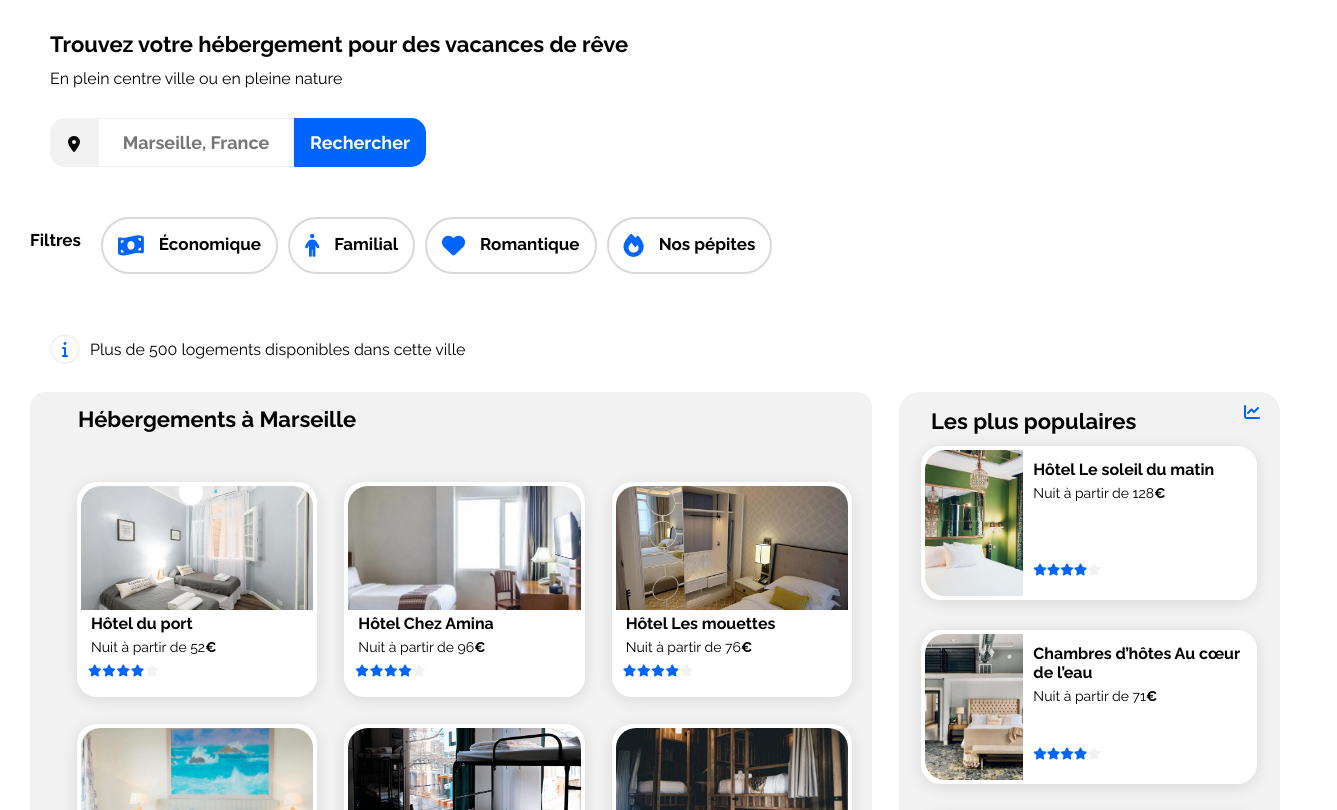
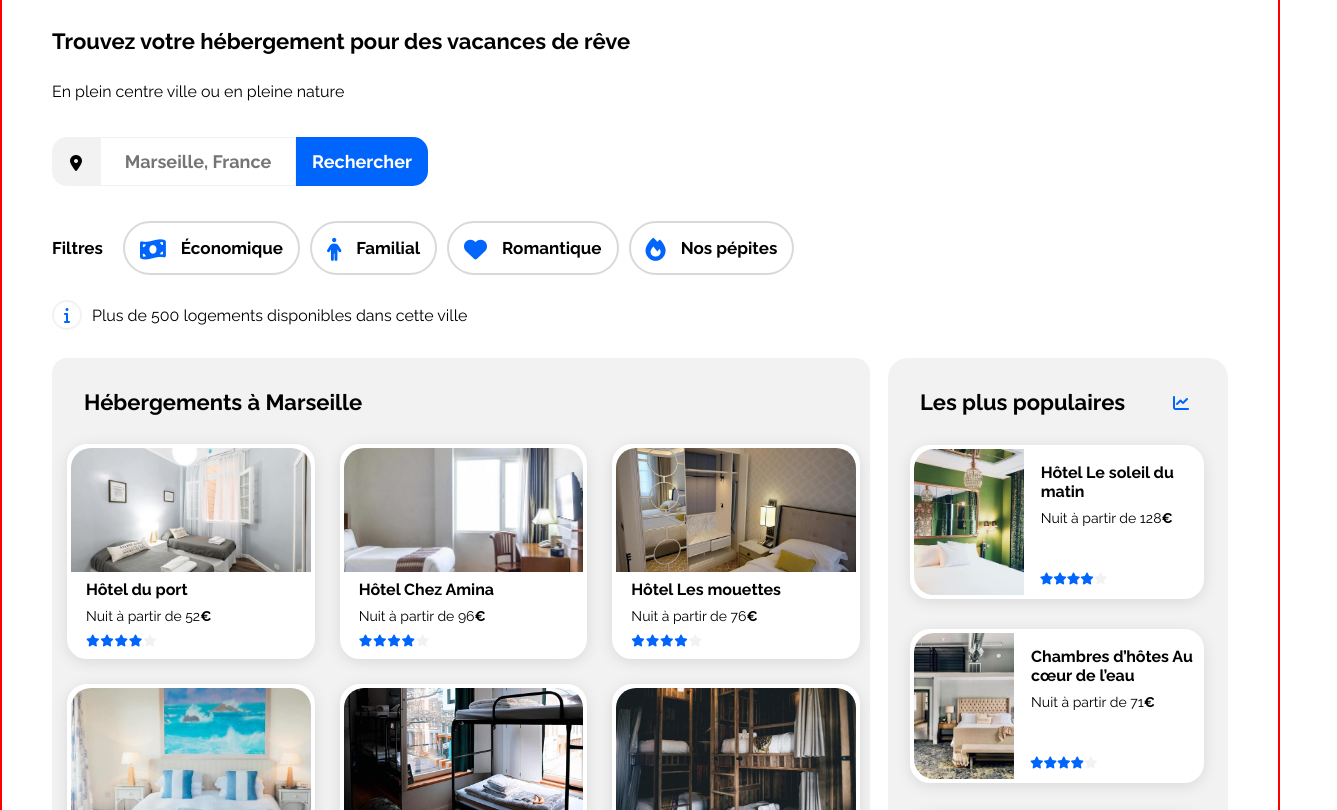
Before and after one commit to Sally-Glanowski/Booki, a plain HTML site: page index.html in a window 1280 px wide. Shown: the part 84-894 px from the top of the page, 1337 px wide, since content can reach past the window. Drawn offline with Linux system fonts and the light colour scheme.

Commit message:
modifications format desktop

```diff
--- a/index.html
+++ b/index.html
@@ -151,7 +151,7 @@
 
             </div>
                     <!--card4-->
-                    <div class="container-cards"><a href="#">
+                    <div class="container-cards2"><a href="#">
 
 
                             <div class="hebergements-cards1">
--- a/style.css
+++ b/style.css
@@ -1,14 +1,11 @@
-*{
-    margin:0;
-}
 
 
 body{
-    margin:0 auto;
-    width: 100%;
-    max-width: 1412px;
-    padding-right: 30px;
-    height: auto;
+    margin: 0 auto;
+    max-width: 1344px;
+    padding: 0px 50px 0px 50px;
+    border:solid red 2px;
+
 }
 
 
@@ -26,11 +23,13 @@ header{
 .hebergement-ul{
     display:flex;
     width: 200px;
-    padding-right:30px;
+    padding-right: 43px;
     padding-top: 20px;
     height:50px;
-    justify-content: space-between;margin-top: 0px;
+    justify-content: space-between;
+    margin-top: 0px;
     list-style-type:none;
+    gap:69px;
 }
 
 #hebergement-li{
@@ -61,7 +60,7 @@ li:hover:before { /*ajoute une pseudo classe pour la barre de survol*/
 
 
 .logo-small{
-    margin: 30px 0px 0px 30px;
+    padding: 30px 0px 0px 0px;
     width: 61.09px;
     height:19px;
 }
@@ -72,7 +71,7 @@ h1{
     font-weight: 700;
     line-height: 19px;
     letter-spacing: 0em;
-    margin: 40px 0px 15px 50px;
+    padding: 20px 0px 15px 0px;
 }
 
 p{
@@ -81,7 +80,7 @@ p{
     font-weight: 400;
     line-height: 19px;
     letter-spacing: 0em;
-    margin: 0px 0px 30px 50px;
+    padding: 0px 0px 20px 0px;
 }
 
 /*****BARRE DE LOCALISATION*****/
@@ -92,7 +91,7 @@ form {
     margin-bottom: 20px;
     width: 377px;
     height: 49px;
-    margin: 10px 0px 20px 50px;
+    padding: 0px 0px 5px 0px;
 }
 
 .fa-location-dot{
@@ -138,8 +137,7 @@ input{
 /*****FILTRES*****/
 
 #titre-filtres{
-    margin-left: 30px;
-    padding-right: 0;
+
     font-family: 'Raleway';
     font-size: 18px;
     font-weight: 700;
@@ -152,7 +150,7 @@ input{
     display:flex;
     flex-direction: row;
     gap:10px;
-    margin: 30px 0px 20px 20px;
+    margin: 0px 0px 20px 20px;
     font-family: 'Raleway';
     font-style: normal;
     font-weight: 700;
@@ -161,12 +159,14 @@ input{
 
 .container-filtres{
     display:flex;
+    padding-top:10px
 }
 
 #titre-filtres{
     display:flex;
     align-items: center;
     gap:100px;
+    height: 55px;
     font-family: 'Raleway';
     font-style: normal;
     font-weight: 700;
@@ -181,6 +181,7 @@ input{
     border: 2px solid #d9d9d9;
     padding:15px;
     border-radius: 30px;
+    height: 20px;
 }
 
 .icone:hover{
@@ -205,9 +206,11 @@ input{
 
 #info{
     display:flex;
-    margin: 40px 0px 20px 50px;
+    padding-left:0px;
+    margin: 37.5px 0px 37.5px 0px;
     gap:10px;
     margin-bottom: 28px;
+    margin-top:5px;
 }
 
 .fas.fa-info{
@@ -238,17 +241,28 @@ main{
 .container-cards{
     display:flex;
     width:100%;
-    max-width: 811px;
+    max-width: 871px;
     justify-content: center;
-    gap:27px;
-    margin: 70px 0px -43px 0px;
+    gap:25px;
+    padding-top: 86px;
+    padding-right: 20px;
 
+}
+
+.container-cards2{
+    display:flex;
+    width:100%;
+    max-width: 871px;
+    justify-content: center;
+    gap:25px;
+    padding-top: 25px;
+    padding-right: 20px;
 }
 
 .marseille-title{
     position: absolute;
-    top: 18px;
-    left: 28px;
+    top:35px;
+    left: 12px;
     margin: 0;
     padding: 0;
 }
@@ -263,9 +277,9 @@ main{
     position:relative;
     height: 614px;
     background-color: #f2f2f2;
-    margin-left:30px;
     border-radius: 15px;
-    padding:20px;
+    padding-bottom: 31px;
+    position: relative;
 }
 
 #afficher-plus{
@@ -279,6 +293,9 @@ main{
     font-weight: 700;
     line-height: 21px;
     letter-spacing: 0em;
+    position:absolute;
+    top:480px;
+    left: 26px;
 }
 
 .hebergements-cards1 :hover{
@@ -296,12 +313,14 @@ main{
 }
 
 .hebergements-cards1{
+    max-width: 250.33px;
+    min-width: 190px;;
     height: 207.25px;
     flex-basis: 30%;
     display: flex;
     flex-direction: column;
     justify-content: space-between;
-    padding: 4px;
+    border:4px solid white;
     background-color: #FFFFFF;
     border-radius: 20px;
     box-shadow: 0px 3px 15px rgba(0,0,0,0.1);
@@ -311,16 +330,16 @@ main{
     display: flex;
     flex-direction: column;
     justify-content: flex-start;
-    margin-top: 10px;
+
 
 }
 
 .card-txt1{
     display:flex;
     flex-direction: column;
-    flex-wrap: wrap;
+    height: 30px;
     text-align: left;
-    margin-left: 10px;
+    margin-left: 0px;
     margin-top:0px;
 }
 
@@ -330,8 +349,8 @@ main{
 
 .card-rating{
     display: flex;
-    margin-top: -32px;
-    margin-left: 7px;
+    margin-top: 19px;
+    margin-left: 15px;
 
 }
 
@@ -339,8 +358,8 @@ main{
     width: 15px;
     height: 15px;
     color: yellow;
-    display: inline-block;
-    position:relative;
+
+
 }
 
 .card-rating .fa-solid{
@@ -366,18 +385,22 @@ main{
 }
 
 .card-title{
-    margin-bottom: 0px;
+    margin:0;
+    padding:4px 0px 0px 15px;
     font-size: 16px;
     font-family: 'Raleway';
 }
 
 .card-subtitle{
-    margin-top:5px;
+    margin-top:0px;
+    padding:8px 0px  0px 15px;
     font-family: 'Raleway';
     font-size:14px;
+    margin-bottom: 0px;
+    align-self: stretch;
 
-    margin-left: 0px;
-    position:relative;
+
+
 }
 
 
@@ -395,19 +418,25 @@ main{
 }
 
 .card-txt{
+    margin:0;
     display:flex;
     flex-direction: column;
-    padding-left: 10px;
+    padding-left: 2px;
 }
 
+
+
 .populaires {
-    width: 45%;
+    max-width: 429px;
     display:flex;
     border-radius: 20px;
     flex-direction: column;
     background-color: #f2f2f2;
-    margin-left: 27px;
-    padding-right: 20px;
+    margin-left: 18px;
+    padding-right: 24px;
+    padding-bottom: 10.5;
+
+
 }
 
 .populaires-title {
@@ -423,11 +452,13 @@ main{
     font-weight: 700;
     line-height: 19px;
     letter-spacing: 0em;
-    margin-top:20px;
+    margin-top:35px;
 }
 
 .fa-solid.fa-chart-line{
     color:#0065FC;
+    margin-top: 19px;
+    padding-right: 15px;
  }
 
 .card-content{
@@ -439,8 +470,8 @@ main{
 .card{
     display: flex;
     flex-direction: row;
-    width:99%;
-    min-width:160px;
+    width:100%;
+    min-width:230px;
     border:4px solid white;
     margin-left:7px;
     height: 146px;
@@ -450,7 +481,8 @@ main{
 }
 
 .img-populaires{
-    width: 30%;
+    width: 123px;
+    min-width:100px;
     height: 100%;
     object-fit: cover;
     border-radius: 20px 0px 0 20px;
@@ -479,10 +511,10 @@ main{
     display:flex;
     justify-content: flex-start;
     align-items: flex-end;
-    margin-left:10px;
+    margin:36px 0px 0px 16px;
     height: 50px;
     color: #0065FC;
-    padding-bottom:10px;
+
 
 }
 
@@ -497,21 +529,23 @@ main{
     margin:0 auto;
     display:flex;
     flex-direction: row;
-    justify-content: space-between;
-    width: 100%;
-    max-width:1325px;
-    margin-left:57px;
+    gap:35px;
+    padding-left: 25px;
+    padding-right: 25px;
+    justify-content: center;
+
     margin-top:30px;
-    gap:20px;
+
 }
 
 .activities-container{
     display:flex;
     flex-direction: column;
-    width:300.5px;
+    width:297.5px;
     height:439px;
     border-radius: 20px;
     box-shadow: 0px 3px 15px rgba(0,0,0,0.1);
+
 }
 
 .activities-container :hover{
@@ -528,7 +562,8 @@ main{
 
 
 #activites-loisir{
-    margin-left: 74px;
+    max-width: 1340px;
+    padding-left: 30px;
     margin-top: 65px;
     font-family: 'Raleway';
     font-size: 22px;
@@ -553,11 +588,10 @@ a{
 
 footer{
     background-color: #f2f2f2;
-    margin-top: 50px;
-    margin-left: 50px;
-    margin-right: 23px;
-    height: 100%;
-    padding-bottom: 10px;
+    width: 100%;
+    height: 163px;
+    margin-top: 65px;
+    align-items: center;
 }
 
 .container-liste-pdp{
@@ -576,7 +610,7 @@ footer{
 .ul-footer{
     display: flex;
     flex-direction: column;
-    padding-left:15px;
+    padding-left:20px;
 }
 
 .ol-title{
```
